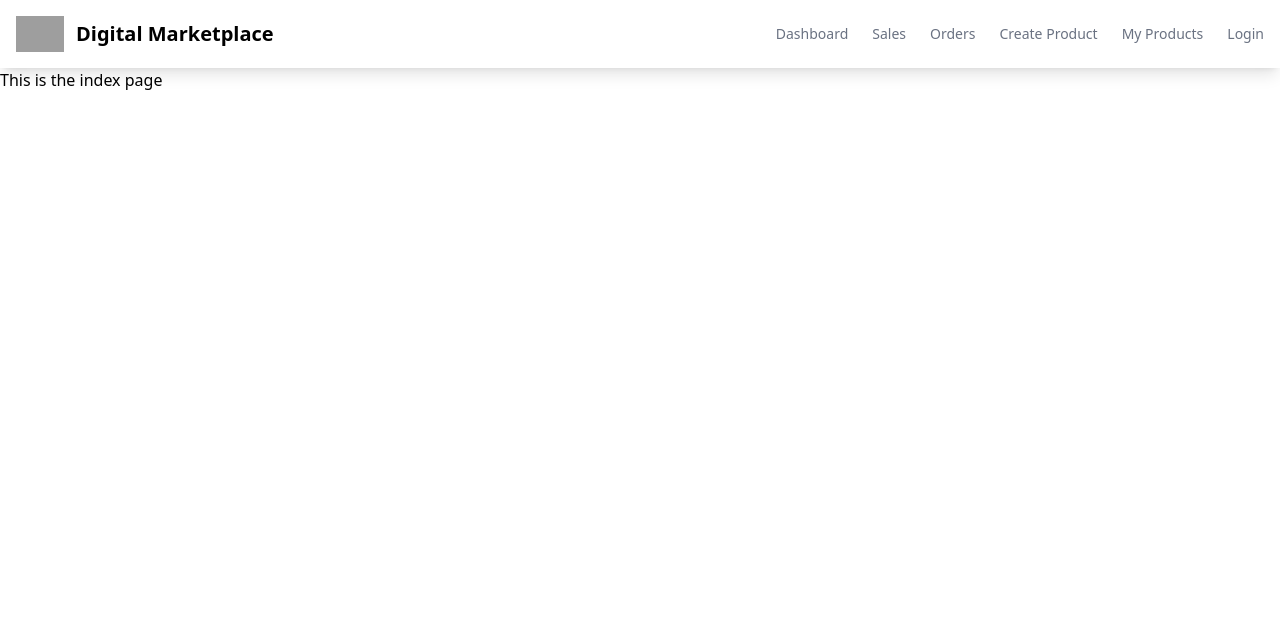
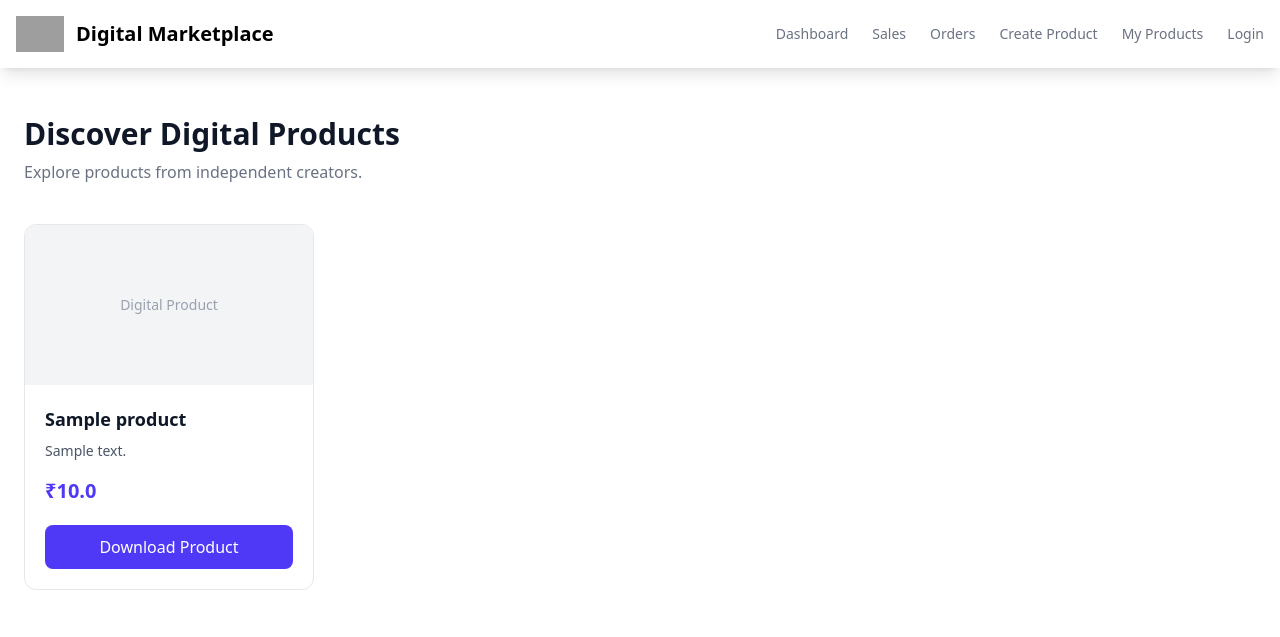
Before and after one commit to nishanth964/multi-vendor-digital-marketplace, a Django app: page / in a window 1280 px wide. Shown: the top 637 px of the page. Run offline with Django 5.2, Linux system fonts and the light colour scheme; tables that the repository leaves empty hold one stand-in row (values such as "Sample post"); grey boxes are pictures that could not be loaded.

Commit message:
added style to the page and products

```diff
--- a/myapp/templates/myapp/index.html
+++ b/myapp/templates/myapp/index.html
@@ -1,5 +1,56 @@
 {% extends 'myapp/base.html' %}
 
 {% block body %}
-    <h1>This is the index page</h1>
+<div class="max-w-7xl mx-auto px-6 py-12">
+
+    <div class="mb-10">
+        <h1 class="text-3xl font-bold text-gray-900">
+            Discover Digital Products
+        </h1>
+        <p class="mt-2 text-gray-500">
+            Explore products from independent creators.
+        </p>
+    </div>
+
+    <div class="grid grid-cols-1 sm:grid-cols-2 lg:grid-cols-3 xl:grid-cols-4 gap-6">
+
+        {% for product in products %}
+        <div class="bg-white border border-gray-200 rounded-xl overflow-hidden hover:shadow-lg transition duration-300">
+
+            <div class="h-40 bg-gray-100 flex items-center justify-center">
+                <span class="text-gray-400 text-sm">Digital Product</span>
+            </div>
+
+            <div class="p-5">
+                <h2 class="text-lg font-semibold text-gray-900">
+                    {{ product.name }}
+                </h2>
+
+                <p class="mt-2 text-sm text-gray-600">
+                    {{ product.description }}
+                </p>
+
+                <p class="mt-4 text-xl font-bold text-indigo-600">
+                    ₹{{ product.price }}
+                </p>
+
+                {% if product.file %}
+                <a
+                    href="{{ product.file.url }}"
+                    class="mt-5 block w-full text-center bg-indigo-600 text-white py-2.5 rounded-lg font-medium hover:bg-indigo-700 transition"
+                >
+                    Download Product
+                </a>
+                {% endif %}
+            </div>
+
+        </div>
+        {% empty %}
+        <p class="col-span-full text-center py-16 text-gray-500">
+            No products available yet.
+        </p>
+        {% endfor %}
+
+    </div>
+</div>
 {% endblock %}
--- a/myapp/views.py
+++ b/myapp/views.py
@@ -1,5 +1,10 @@
 from django.shortcuts import render
+from .models import Product
 
 # Create your views here.
 def index(request):
-    return render(request, 'myapp/index.html')
+    products = Product.objects.all()
+    context={
+        'products':products
+    }
+    return render(request, 'myapp/index.html', context)
```
